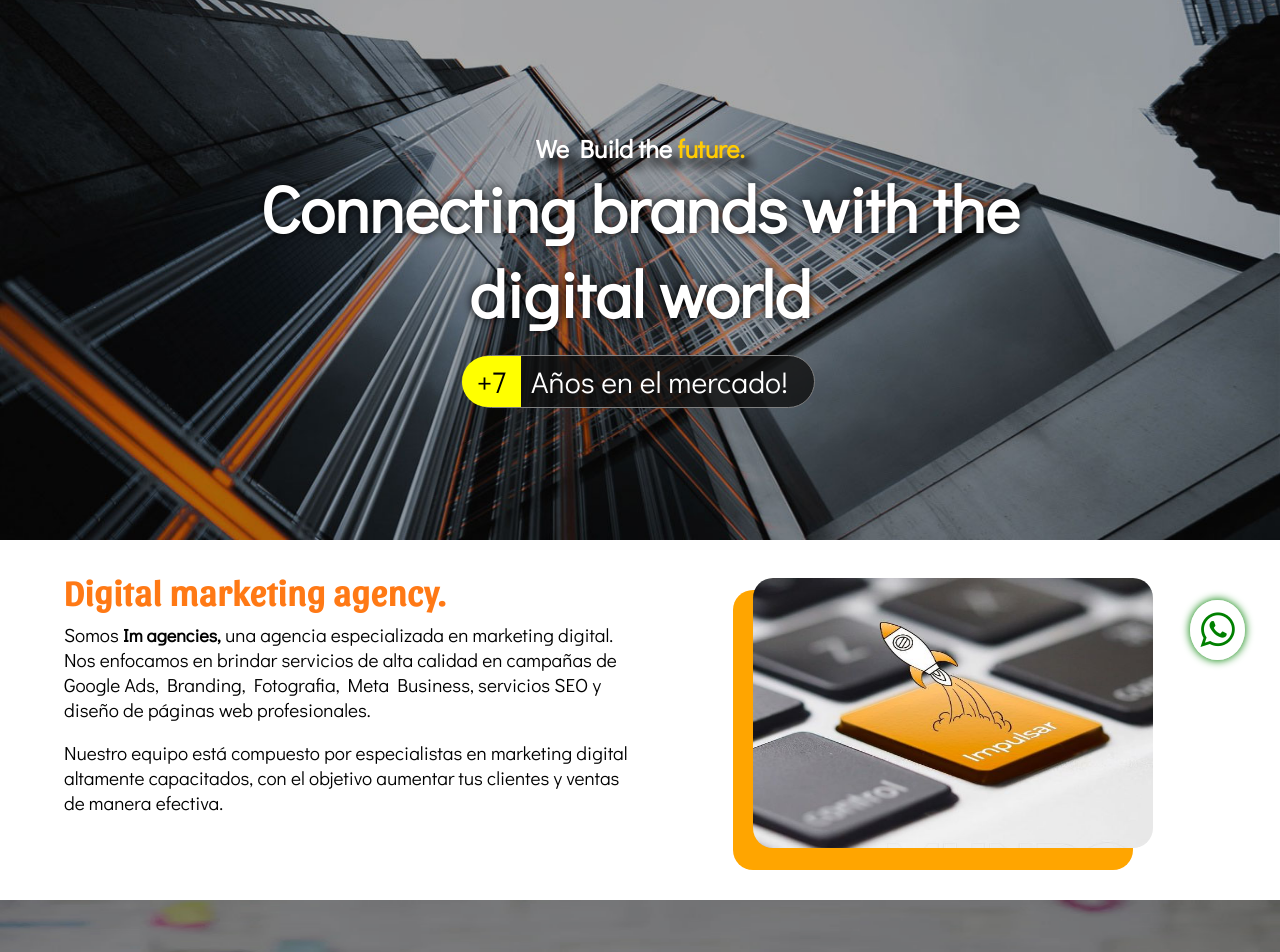
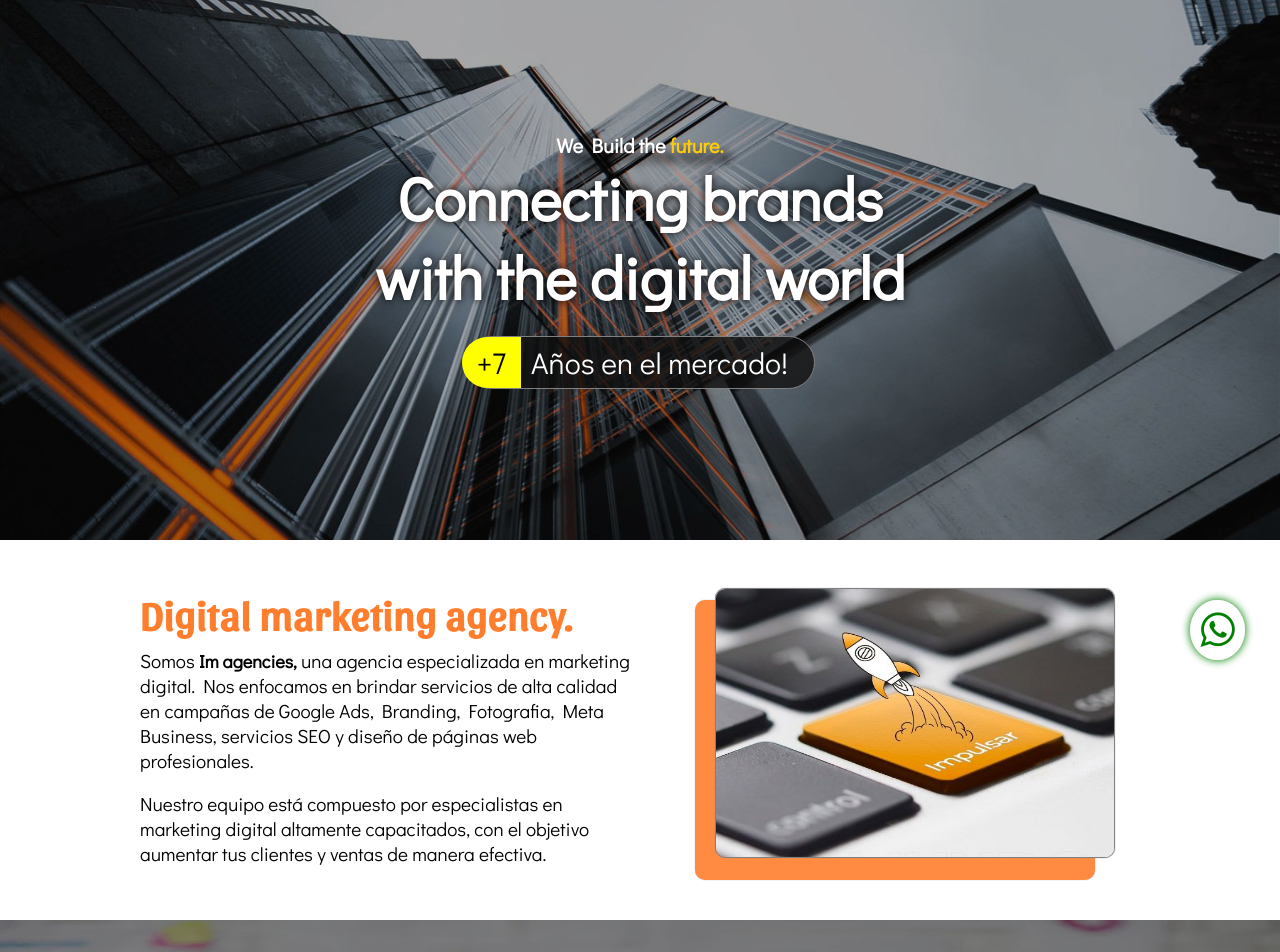
Before and after one commit to Rhzyv1/Imagencies, a plain HTML site: page index.html in a window 1280 px wide. Shown: the part 120-1072 px from the top of the page. Drawn offline with nearby package versions, Linux system fonts and the light colour scheme.

Commit message:
Add files via upload

```diff
--- a/css.css
+++ b/css.css
@@ -38,7 +38,6 @@ body{margin: 0 auto;
 margin: 0 auto}
 
 /*Banner y menu*/
-
 #btn-menu{display: none;
 position: relative;
 opacity:0 ;
@@ -65,7 +64,6 @@ opacity:0 ;visibility: hidden;}
 		 background-position: center;
     	position: relative;
     	margin: 0 auto;}
-
 
 .top{
  margin: 0 auto;
@@ -149,13 +147,19 @@ width: 60px;
 height:50px;}
 
 
+.contenedor .menu a:hover > img{
+filter: drop-shadow(0.5px 0px 0px #FFCB03) }
+
+
 .contenedor .logo a h1{
 	font-family:Modric;
 font-size: 36px;
-font-family:didactgothic;}
+font-family:didactgothic;
+}
 
-.contenedor .logo a h1:hover
-{text-shadow:0px 0px 1px yellow}
+.contenedor .logo a:hover >h1
+{text-shadow:0px 0px 1px yellow;
+	color:#FFCB03}
 
 .menu ul {
 display: flex;
@@ -181,6 +185,17 @@ border-bottom:2px solid #FFCB03;
 
 
 .menu ul a:hover{
+	 	 	color:#FFCB03;
+border-bottom:2px solid #FFCB03;
+ 	 	transition: all 1s ease;}
+
+
+.menu ul:hover > #Inicio{
+color:white;
+border-bottom:2px solid transparent;
+ 	 	transition: all 1s ease;}
+
+.menu ul #Inicio:hover{
 	 	 	color:#FFCB03;
 border-bottom:2px solid #FFCB03;
  	 	transition: all 1s ease;}
@@ -224,14 +239,14 @@ max-width: 1300px}
 
 
 .mensaje{
-width:800px;
+width:600px;
 margin: 0px auto ;
 margin-top:150px;
 background: rgba(0,0,0,0.0);}
 
 .mensaje h2{
 color: white ;
-font-size:25px;
+font-size:20px;
 margin:0px auto;
 text-align: center;
 font-family: monospace;
@@ -244,7 +259,7 @@ font-family:didactgothic;}
 
 .mensaje h3{
 color: white ;
-font-size:65px;
+font-size:60px;
 text-align: center;
 font-family: monospace;
 font-family:didactgothic;
@@ -278,17 +293,18 @@ color: black}
 /*Saludo agencia*/
 .agencia{display: grid;
 grid-template-columns: repeat(2,1fr);
-margin: 30px auto;
+margin: 40px auto;
 grid-gap: 20px;
-max-width:1200px;
-width: 90%;}
+max-width:1000px;
+width: 100%;}
 
-.agencia h2{font-size: 35px;
+.agencia h2{font-size: 40px;
 letter-spacing: 1px;
 margin: 0px;
 font-family:usar2;
-color:#ff7915;
-margin-bottom:10px;}
+color:rgb(255, 126, 46);
+margin-bottom:10px;
+margin-top: 10px}
 
 .agencia p{
 font-size: 19px;
@@ -301,25 +317,26 @@ font-family:didactgothic;
 text-align: left;
 margin-top: -6px;}
 
-.agencia-img{background:orange;
+.agencia-img{background:rgba(255, 126, 46,0.9);
 width: 400px
 ;height: 280px;
-border-radius: 20px	;
+border-radius: 10px	;
 margin: 0 auto;
-margin-top: 20px}
+margin-top: 20px;box-shadow: 0px 0px 1px gray}
 
 .agencia-img img{width: 100% ;
 height:270px;
 margin-left:5%;
 margin-top: -3%;
-border-radius: 20px;}
+border-radius: 10px;
+border:1px solid gray;box-shadow: 0px 0px 1px gray	}
 
 .agencia-img:hover> img{width: 100% ;
 height:270px;
-margin-left:-6%;
+margin-left:-5%;
 margin-top:6%;
 border-radius: 20px;
-transition: all 1s ease-in-out;}
+transition: all 2s ease-in-out;}
 
 
 
@@ -661,8 +678,9 @@ width: calc(250px * 10)}
 grid-template-columns: repeat(2,1fr);
 width: 90%;
 margin:20px auto;
-max-width:1100px;
-color: black;}
+max-width:1000px;
+color: black;
+padding: 0px 0px 0px 50px}
 
 .serv-a p{
 font-family:didactgothic;
@@ -695,7 +713,8 @@ margin-top:20px}
 
 .serv-a li:hover{color: #ff7915;
 cursor: pointer;color:
-#fc4a1a}
+#fc4a1a;
+transform: scale(1.5);}
 
 
 
--- a/index.html
+++ b/index.html
@@ -144,14 +144,12 @@ Descubre cómo podemos impulsar tu negocio.
 	<article class="serv-a" data-aos="zoom-in">
 		<div>
 			<p>Una estrategia de performance inteligente convierte tu sitio web y tus redes sociales en poderosas herramientas para generar ingresos, implementando las estrategias adecuadas y logrando que tu negocio despegue.
-
 			<br>
 			<br>
+
 			<b>¿Cómo te beneficiará el marketing digital?</b>
-			<br>
-El marketing digital es un modelo innovador que se adapta a las necesidades del mercado y ofrece beneficios significativos para la estrategia de cualquier empresa.	<br>
-
-			</p>
+			<br> El marketing digital es un modelo innovador que se adapta a las necesidades del mercado y ofrece beneficios significativos para la estrategia de cualquier empresa.
+			<br></p>
 		</div>
 		<div>
 			<ul>
@@ -169,9 +167,8 @@ El marketing digital es un modelo innovador que se adapta a las necesidades del
 
 	<section class="ser">
 		<h3>Marketing inteligente para desafíos únicos</h3>
+		<p>Ofrecemos soluciones digitales personalizadas que están diseñadas para mejorar y potenciar tu negocio, aumentando su eficiencia en el entorno digital.</p>
 
-
-		<p>Ofrecemos soluciones digitales personalizadas que están diseñadas para mejorar y potenciar tu negocio, aumentando su eficiencia en el entorno digital.</p>
 	<div class="serv">
 		<div class="servicio"data-aos="fade-down"
      data-aos-easing="linear"
```
